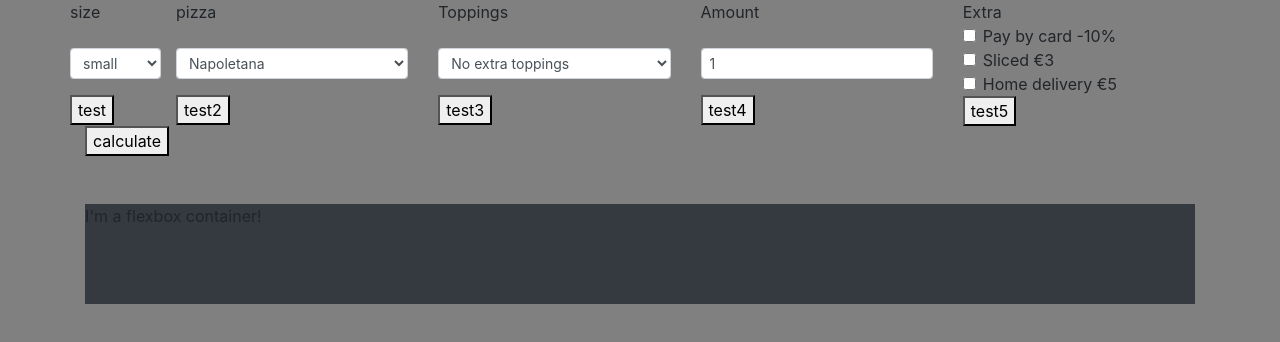
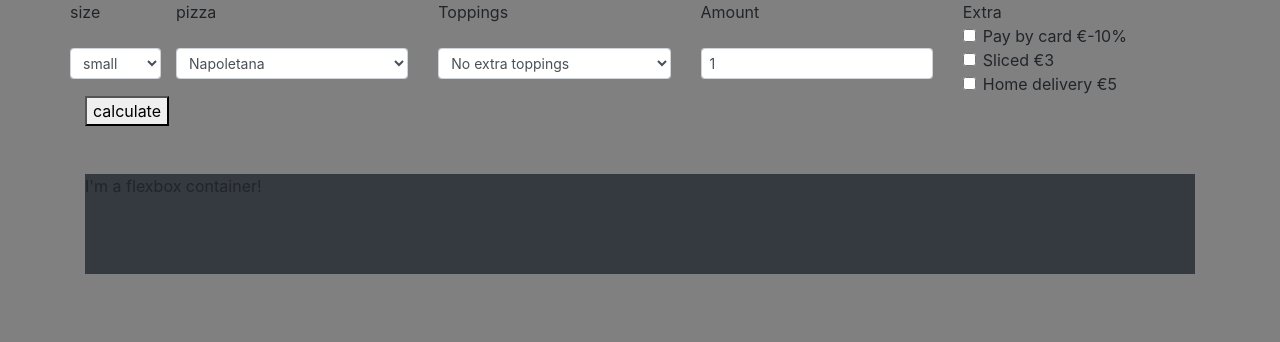
Before and after one commit to happycooldude/Pizzacalculator-2, a plain HTML site: page index.html in a window 1280 px wide. Drawn offline with nearby package versions, Linux system fonts and the light colour scheme.

Commit message:
begin gemaakt aan de calculate functie + onnodige functies verwijdert

```diff
--- a/index.html
+++ b/index.html
@@ -22,7 +22,6 @@
             <option id="large">large</option>
           </select>
         </div>
-        <button id="test">test</button>
       </div>
 
       <!--Choose what type of pizza you want-->
@@ -38,7 +37,6 @@
             <option id="Calzone">Calzone</option>
           </select>
         </div>
-        <button id="test2">test2</button>
       </div>
 
       <!--Choose what toppings you want-->
@@ -55,7 +53,6 @@
               <option id="capsicum">Capsicum</option>
             </select>
         </div>
-        <button id="test3">test3</button>
       </div>
 
       <!--Choose how many you want-->
@@ -64,7 +61,6 @@
         <div class="form-group">
           <input type="number" class="form-control form-control-sm mt-4" id="amount" value="1">
         </div>
-        <button id="test4">test4</button>
       </div>
 
       <!--Choose what extra service you want-->
@@ -73,7 +69,7 @@
         <div class="form-check">
           <input class="form-check-input" type="checkbox" id="card">
           <label class="form-check-label" for="defaultCheck1">
-            Pay by card -10%
+            Pay by card €-10%
           </label>
         </div>
         <div class="form-check">
@@ -88,13 +84,13 @@
             Home delivery €5
           </label>
         </div>
-        <button id="test5">test5</button>
       </div>
 
       <!--Div with the claculations and bill-->
     </div>
     <button id="calculate">calculate</button>
     <div id="bill" class="d-l-flex mt-5 bg bg-dark" style="height: 100px">I'm a flexbox container!</div>
+    <div id="image"></div>
   </div>
 
 </body>
--- a/script.js
+++ b/script.js
@@ -2,23 +2,18 @@ const sPrice = 3;
 const mPrice = 5;
 const lPrice = 7;
 const toppingprice = 2;
+const toppingPrices = [0, 3, 2, 2, 3, 2.5,]
 
 const types = ["Napoletana", "Margherita", "Quattro-Formaggi", "Funghi", "Calzone"];
 const toppings = ["No extra toppings", "Bacon", "Black olives", "Capers", "Anchovies", "Capsicum"]
-const toppingPrices = [0, 3, 2, 2, 3, 2.5,]
 const amount = ["1","2","3","4","5"]
 const extra = ["card","sliced","home"]
 
-document.getElementById("test").onclick = getSize;
-document.getElementById("test2").onclick = getType;
-document.getElementById("test3").onclick = getToppings;
-document.getElementById("test4").onclick = getAmmount;
-document.getElementById("test5").onclick = getExtra;
 document.getElementById("calculate").onclick = calculate;
 
 function getSize(){
    if (document.getElementById("small").selected) {
-       console.log(smPrice);
+       console.log(sPrice);
    }else if(document.getElementById("medium").selected){
        console.log(mPrice);
    }else if(document.getElementById("large").selected){
@@ -73,5 +68,5 @@ function getExtra(){
 
 //calculate the final price with the given inputs
 function calculate(){
-
+    console.log(getSize(), getType(), getToppings(), getAmmount(), getExtra());
 }
```
